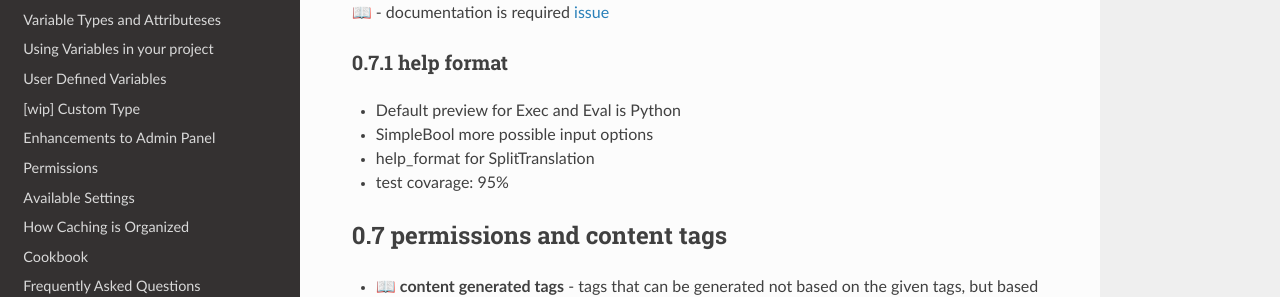
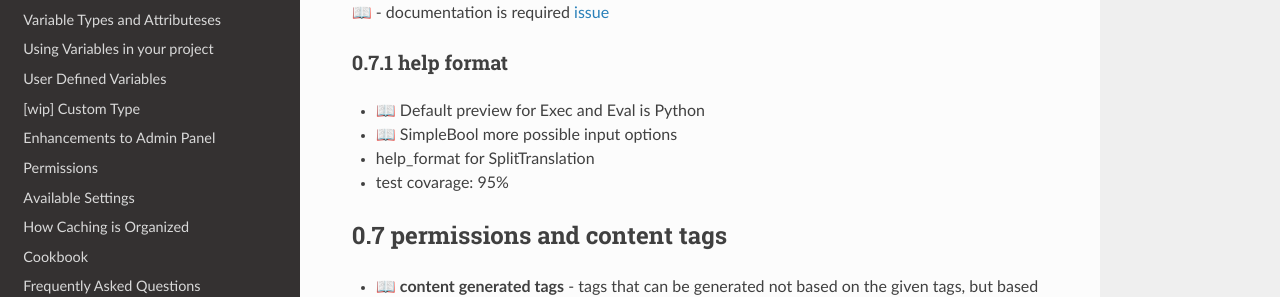
Before and after one commit to occipital/django-content-settings, an MkDocs documentation site: the page built from docs/changelog.md, in a window 1280 px wide and 900 px high. Shown: the part 159-456 px from the top of the window. Built offline with MkDocs 1.6.1, drawn with Linux system fonts in a browser that asks for light colours; nearby versions of some CDN libraries.

Commit message:
doc requests

```diff
--- a/docs/changelog.md
+++ b/docs/changelog.md
@@ -4,8 +4,8 @@
 
 ### 0.7.1 help format
 
-* Default preview for Exec and Eval is Python
-* SimpleBool more possible input options
+* 📖 Default preview for Exec and Eval is Python
+* 📖 SimpleBool more possible input options
 * help_format for SplitTranslation
 * test covarage: 95%
 
```
